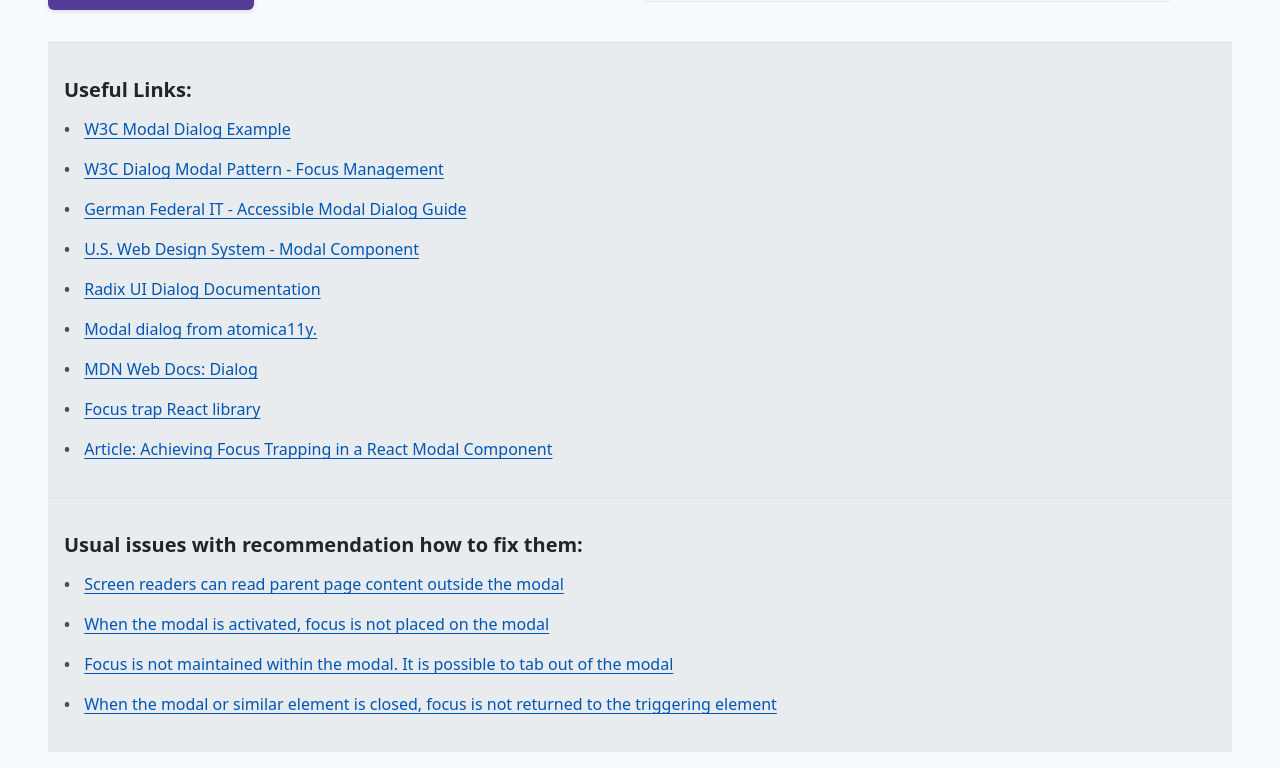
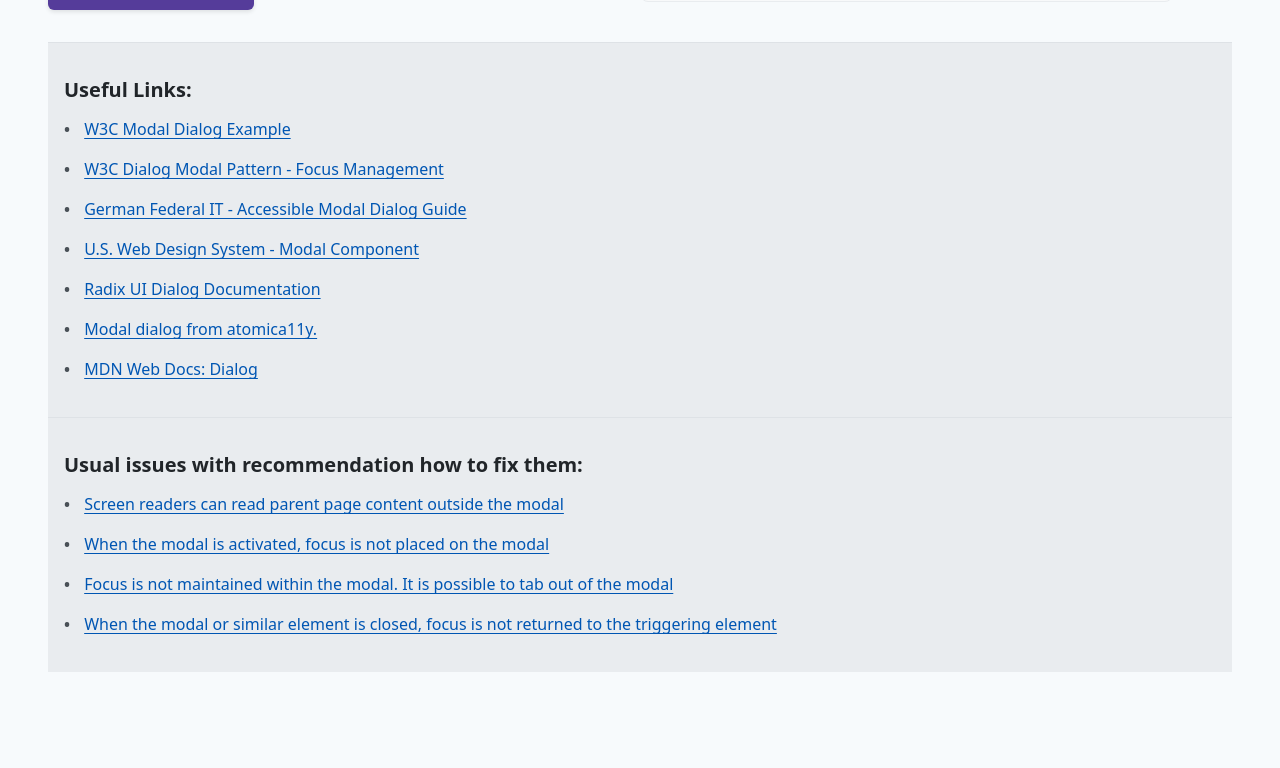
Before and after one commit to AlexandrSedymov/ACCESSIBLE-COMPONENTS, a React (Vite) app: page /modal-dialog in a window 1280 px wide. Shown: the part 990-1758 px from the top of the page. After the commit the page ends 1678 px from the top, so only its background shows below. Built offline with nearby package versions, Linux system fonts and the light colour scheme.

Commit message:
feat: clean up code examples and useful links

```diff
--- a/src/pages/ModalDialog.tsx
+++ b/src/pages/ModalDialog.tsx
@@ -98,14 +98,6 @@
             label: 'MDN Web Docs: Dialog',
             url: 'https://developer.mozilla.org/en-US/docs/Web/HTML/Element/dialog',
           },
-          {
-            label: 'Focus trap React library',
-            url: 'https://github.com/focus-trap/focus-trap-react',
-          },
-          {
-            label: 'Article: Achieving Focus Trapping in a React Modal Component',
-            url: 'https://medium.com/cstech/achieving-focus-trapping-in-a-react-modal-component-3f28f596f35b',
-          },
         ]}
       />
 
```
Also changed, not shown: src/code-example/alert-dialog-logic.txt, src/code-example/information-dialog-logic.txt, src/code-example/library-modal-logic.txt.
